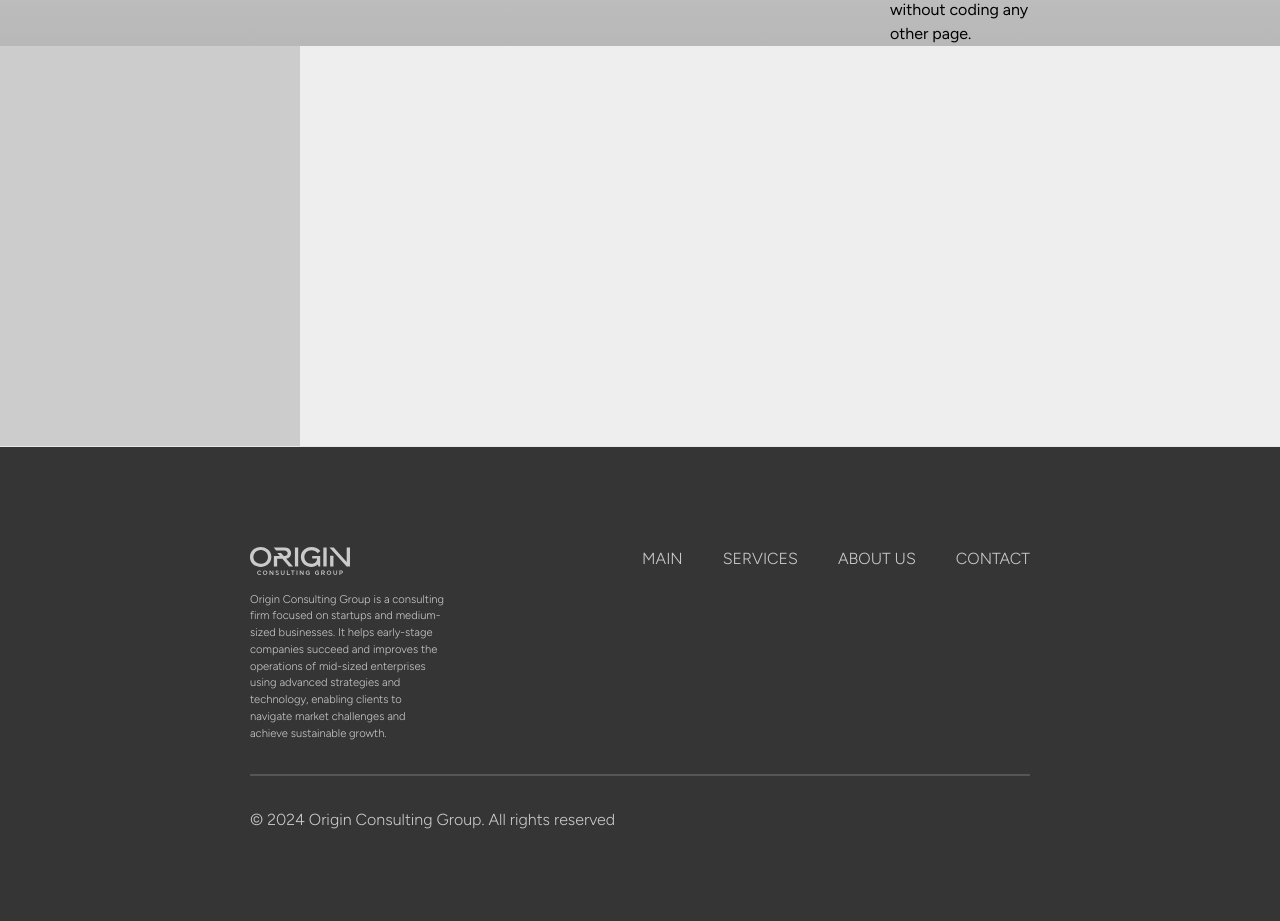
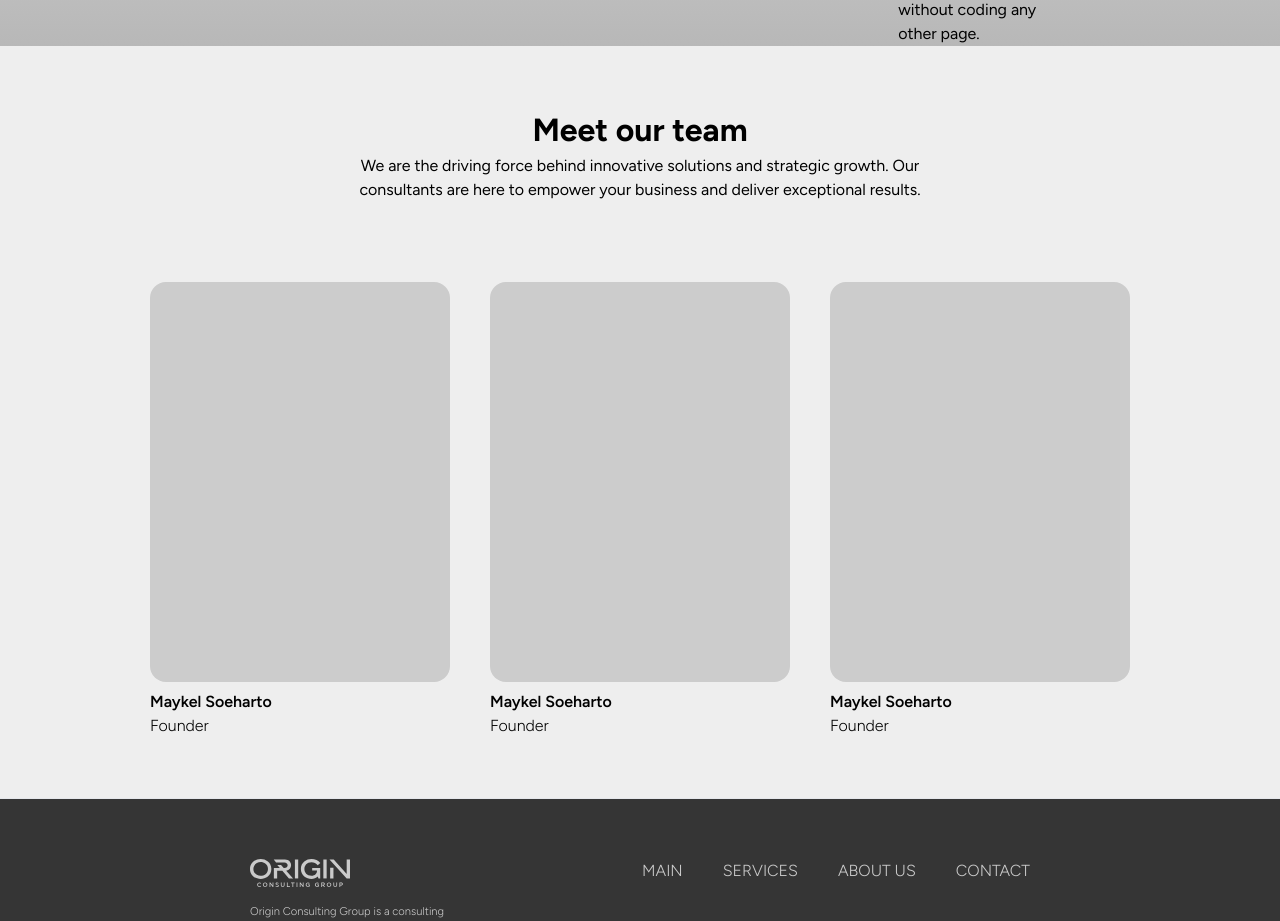
Before and after one commit to dldnlee/valtix-consulting, a Next.js app: page /about in a window 1280 px wide. Shown: the part 1764-2685 px from the top of the page. Built offline with nearby package versions, Linux system fonts and the light colour scheme.

Commit message:
[Feat] - About us basic structure implemented - Needs pictures and animations

```diff
--- a/app/about/about-sections/SectionOne.tsx
+++ b/app/about/about-sections/SectionOne.tsx
@@ -3,7 +3,7 @@
 
 export default function SectionOne() {
   return (
-    <div className="flex flex-col p-default-padding items-center gap-10">
+    <div className="flex flex-col p-default-padding md:p-medium-padding items-center gap-10">
       <div className="text-center">
         <h1 className="text-3xl font-extrabold">Our Mission</h1>
         <p className="max-w-[500px] text-center">&quot;To empower startups and medium-sized enterprises with innovative strategies and advanced technological solutions that drive their growth and streamline their operations.&quot;</p>
--- a/app/about/about-sections/SectionThree.tsx
+++ b/app/about/about-sections/SectionThree.tsx
@@ -1,17 +1,46 @@
 
 
-function MemberCard() {
+const members = [
+  {
+    name: "Maykel Soeharto",
+    position: "Founder"
+  },
+  {
+    name: "Maykel Soeharto",
+    position: "Founder"
+  },
+  {
+    name: "Maykel Soeharto",
+    position: "Founder"
+  }
+]
+
+function MemberCard({name, position} : {name: string, position: string}) {
   return (
-    <div>
-      <div className="w-[300px] h-[400px] bg-gray-3"></div>
+    <div className="flex flex-col gap-2">
+      <div className="w-[300px] h-[400px] bg-gray-3 rounded-2xl"></div>
+      <div>
+        <h3 className="font-semibold">{name}</h3>
+        <p className="font-extralight">{position}</p>
+      </div>
     </div>
   )
 }
 
 export default function SectionThree() {
   return (
-    <div>
-      <MemberCard />
+    <div className="flex flex-col items-center justify-center lg:p-default-padding md:p-medium-padding gap-20">
+      <div className="text-center">
+        <h2 className="font-bold text-2xl">Meet our team</h2>
+        <p className="max-w-[600px]">We are the driving force behind innovative solutions and strategic growth. Our consultants are here to empower your business and deliver exceptional results.</p>
+      </div>
+      <div className="flex gap-10">
+        {
+          members.map((item, index) => (
+            <MemberCard key={index} name={item.name} position={item.position}/>
+          ))
+        }
+      </div>
     </div>
   )
 }
--- a/app/about/about-sections/SectionTwo.tsx
+++ b/app/about/about-sections/SectionTwo.tsx
@@ -4,10 +4,10 @@ import bannerMockup from '@/app/assets/images/billboard-mockup.png'
 
 export default function SectionTwo() {
   return (
-    <div className=" bg-gradient-to-t from-gray-2/40 to-white flex items-center p-default-padding pb-0 gap-10">
-      <Image src={bannerMockup} alt="Origin Banner Mockup" className="w-[600px]"/>
-      <div className="max-w-[400px] flex flex-col gap-7">
-        <h2 className="font-bold text-2xl">Experts from each <br></br> field worldwide.</h2>
+    <div className=" bg-gradient-to-t from-gray-2/40 to-white flex items-center justify-center lg:p-default-padding md:p-medium-padding gap-20 lg:pb-0 md:pb-0">
+      <Image src={bannerMockup} alt="Origin Banner Mockup" className="lg:w-[600px] md:w-[500px]"/>
+      <div className="max-w-[400px] flex flex-col gap-7 md:text-sm lg:text-md">
+        <h2 className="font-bold lg:text-2xl md:text-lg">Experts from each <br></br> field worldwide.</h2>
         <p>We share common trends and strategies for improving your rental income and making sure you stay in high demand of service. </p>
         <p>With lots of unique blocks, you can easily build a page without coding. Build your next landing page. With lots of unique blocks, you can easily build a page without coding any other page.</p>
       </div>
--- a/app/contact/page.tsx
+++ b/app/contact/page.tsx
@@ -4,7 +4,7 @@ import bigLogo from '@/app/assets//icons/origin-logo-big.svg'
 
 export default function Contact() {
   return (
-    <div className="p-default-padding flex flex-col gap-14">
+    <div className="p-default-padding lg:p-default-padding md:p-medium-padding flex flex-col gap-14">
       <div className="flex items-center justify-center gap-20">
         <Image src={bigLogo} alt="Big Logo" className="w-[250px]"/>
         <div className='h-[200px] w-[1px] bg-black/20'></div>
--- a/app/global-components/Footer.tsx
+++ b/app/global-components/Footer.tsx
@@ -5,11 +5,11 @@ import Link from 'next/link'
 
 export function Footer() {
   return (
-    <footer className="w-full flex flex-col bg-gray-1 py-[100px] font-extralight p-default-padding gap-8 text-gray-3 border-t">
+    <footer className="w-full flex flex-col bg-gray-1 py-[100px] font-extralight lg:p-default-padding md:p-medium-padding gap-8 text-gray-3 border-t">
       <div className='w-full flex justify-between '>
         <div className='w-full flex flex-col gap-4'>
           <Image src={logo} alt="Origin Logo" className='w-[100px] invert'/>
-          <p className='text-sm w-1/2'>Origin Consulting Group is a consulting firm focused on startups and medium-sized businesses. It helps early-stage companies succeed and improves the operations of mid-sized enterprises using advanced strategies and technology, enabling clients to navigate market challenges and achieve sustainable growth.</p>
+          <p className='lg:text-sm w-1/2 md:text-xs'>Origin Consulting Group is a consulting firm focused on startups and medium-sized businesses. It helps early-stage companies succeed and improves the operations of mid-sized enterprises using advanced strategies and technology, enabling clients to navigate market challenges and achieve sustainable growth.</p>
         </div>
         <ul className='w-full flex justify-end gap-10 text-body-2'>
           <li className='hover:text-beige'>
--- a/app/sections/SectionFive.tsx
+++ b/app/sections/SectionFive.tsx
@@ -2,7 +2,7 @@ import { ContactForm } from "../global-components/ContactForm"
 
 export default function SectionFive() {
   return (
-    <div className='p-default-padding flex flex-col items-center gap-10'>
+    <div className='lg:p-default-padding md:p-medium-padding flex flex-col items-center gap-10'>
       <div className='text-center'>
         <h2 className='text-2xl font-extrabold'>Give Us A Call</h2>
         <p>We can&apos;t wait to see what holds for the future of our partership.</p>
--- a/app/sections/SectionOne.tsx
+++ b/app/sections/SectionOne.tsx
@@ -11,7 +11,7 @@ export default function SectionOne() {
     h-[780px]
     gradient-with-bg text-white flex items-center overflow-hidden">
       {/* <Image src={skyline} alt="Night Skyline" className="object-cover w-full absolute top-0"/> */}
-      <div className="p-default-padding absolute">
+      <div className="lg:p-default-padding md:p-medium-padding absolute">
         <div className="flex flex-col gap-6 max-w-[500px]">
           <h1 className="text-3xl font-semibold leading-none">Get help from our expert consultants.</h1>
           <p>{introBannerText}</p>
--- a/app/sections/SectionThree.tsx
+++ b/app/sections/SectionThree.tsx
@@ -35,7 +35,7 @@ function SellingPoint({index, heading, subheading}: SellingPointProps) {
 
 export default function SectionThree() {
   return (
-    <div className="flex flex-col gap-14 py-[100px] items-center p-default-padding bg-gray-1 text-white">
+    <div className="flex flex-col gap-14 py-[100px] items-center p-default-padding md:p-medium-padding bg-gray-1 text-white">
       <div className="w-fit text-center flex flex-col justify-center items-center gap-4 border-t border-b border-gray-4/50 py-4">
         <h2 className="text-2xl font-extrabold text-beige">Why choose us?</h2>
         <p className="max-w-[600px]">Origin Consulting Group stands out for its specialized focus on startups and medium-sized businesses, combining sector-specific insights with a personalized approach to consulting.</p>
--- a/app/sections/SectionTwo.tsx
+++ b/app/sections/SectionTwo.tsx
@@ -43,9 +43,9 @@ export default function SectionTwo() {
   return (
     <div className=''>
       <PromoBanner />
-      <div className='flex bg-gray-4 text-gray-1 p-default-padding gap-20 items-center '>
+      <div className='flex lg:flex-row md:flex-col bg-gray-4 text-gray-1 p-default-padding gap-20 items-center justify-center'>
         <ServiceSlider />
-        <div className='h-[500px] w-[1px] bg-black/20'></div>
+        <div className='h-[500px] w-[1px] bg-black/20 lg:block md:hidden'></div>
         <div className='flex flex-col justify-center'>
           <h2 className='font-extrabold text-2xl mb-10'>Journey to success</h2>
           <p className='max-w-[400px] leading-8'>{companyOverviewText}</p>
--- a/tailwind.config.ts
+++ b/tailwind.config.ts
@@ -15,7 +15,7 @@ const config: Config = {
       },
       padding:  {
         "default-padding": "60px 250px",
-
+        "medium-padding": "60px 50px"
       },
       keyframes: {
         'infinite-scroll': {
```
